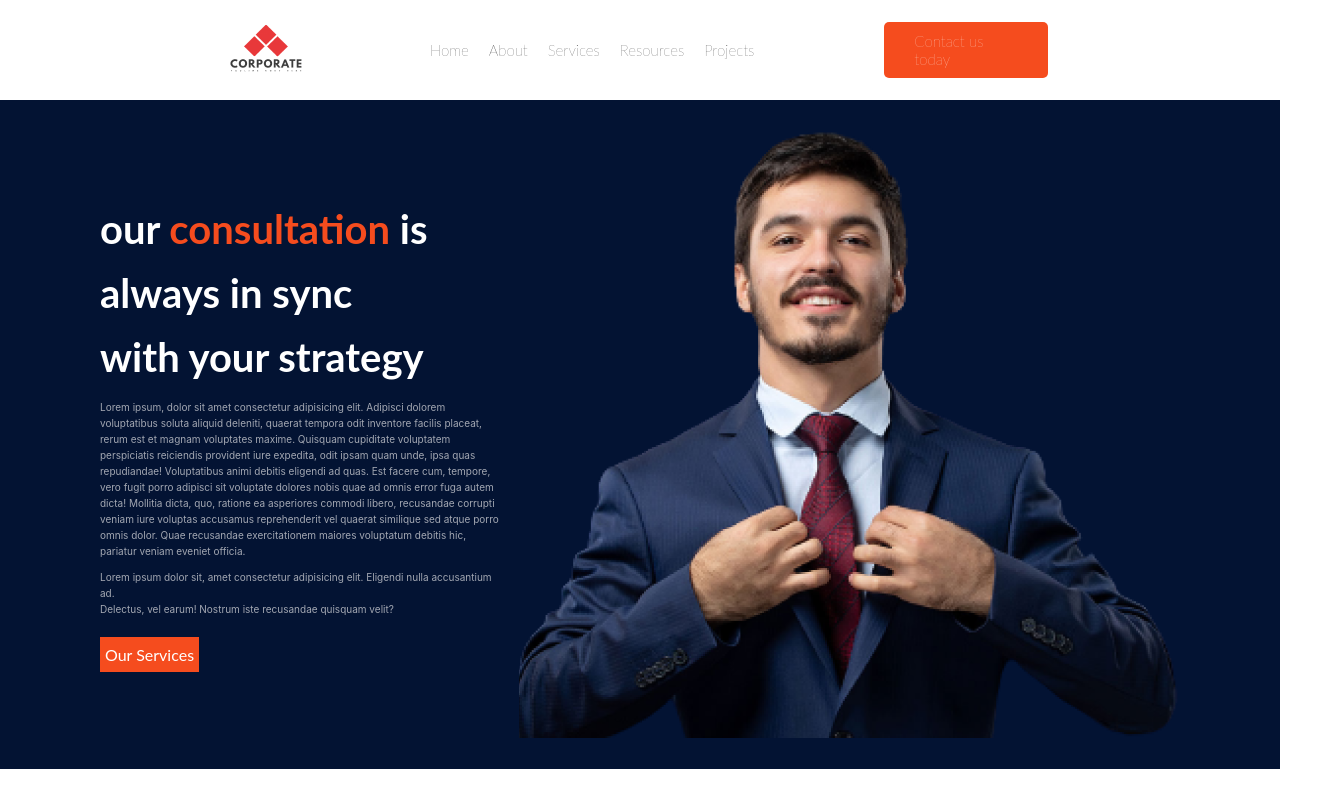
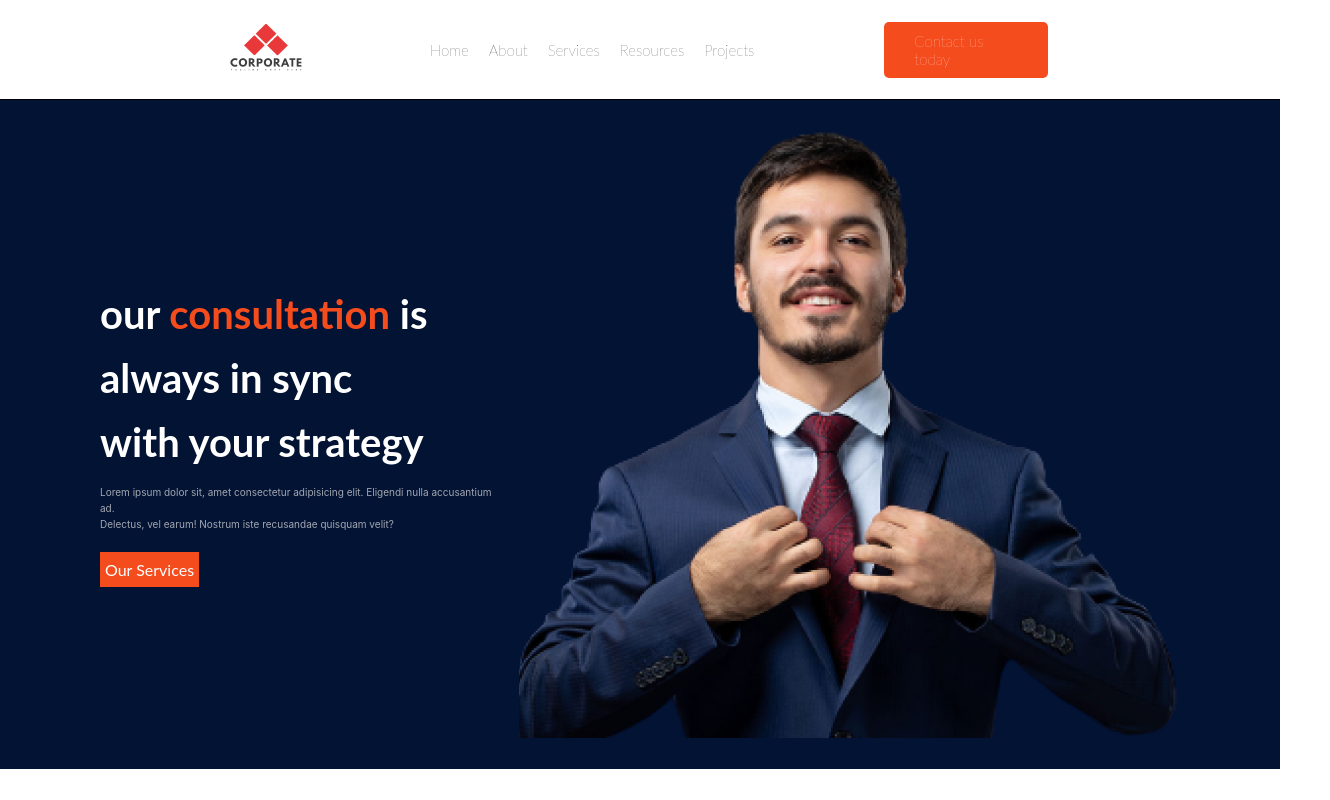
Before and after one commit to Thoniee/Task, a plain HTML site: page index.html in a window 1280 px wide. Shown: the top 800 px of the page, 1330 px wide, since content can reach past the window. Drawn offline with Linux system fonts and the light colour scheme.

Commit message:
fixed css

```diff
--- a/css/styles.css
+++ b/css/styles.css
@@ -7,6 +7,8 @@
 body {
   font-family: "lato", sans-serif;
   line-height: 1.6;
+  position: relative;
+  /* overscroll-behavior: none; */
 }
 
 ul {
@@ -28,6 +30,11 @@ a {
   gap: 10px;
   height: 100px;
   background: #fff;
+  position: sticky;
+  top: 0;
+  width: 100%;
+  border-bottom: 0.2px solid black;
+  z-index: 10;
 }
 
 .navbar .flex {
@@ -206,13 +213,18 @@ a {
 /* projects */
 .projects {
   position: relative;
+  display: flex;
+  justify-content: center;
+  align-items: center;
+  flex-direction: column;
 }
 .projects-card {
   /* position: absolute; */
   display: flex;
   gap: 10px;
   align-items: center;
-  margin-left: 100px;
+  margin-left: auto;
+  margin-right: auto;
 }
 
 .projects-card-info {
--- a/index.html
+++ b/index.html
@@ -36,20 +36,7 @@
             in sync <br />
             with your strategy
           </h1>
-          <p>
-            Lorem ipsum, dolor sit amet consectetur adipisicing elit. Adipisci
-            dolorem voluptatibus soluta aliquid deleniti, quaerat tempora odit
-            inventore facilis placeat, rerum est et magnam voluptates maxime.
-            Quisquam cupiditate voluptatem perspiciatis reiciendis provident
-            iure expedita, odit ipsam quam unde, ipsa quas repudiandae!
-            Voluptatibus animi debitis eligendi ad quas. Est facere cum,
-            tempore, vero fugit porro adipisci sit voluptate dolores nobis quae
-            ad omnis error fuga autem dicta! Mollitia dicta, quo, ratione ea
-            asperiores commodi libero, recusandae corrupti veniam iure voluptas
-            accusamus reprehenderit vel quaerat similique sed atque porro omnis
-            dolor. Quae recusandae exercitationem maiores voluptatum debitis
-            hic, pariatur veniam eveniet officia.
-          </p>
+
           <p>
             Lorem ipsum dolor sit, amet consectetur adipisicing elit. Eligendi
             nulla accusantium ad. <br />
```
